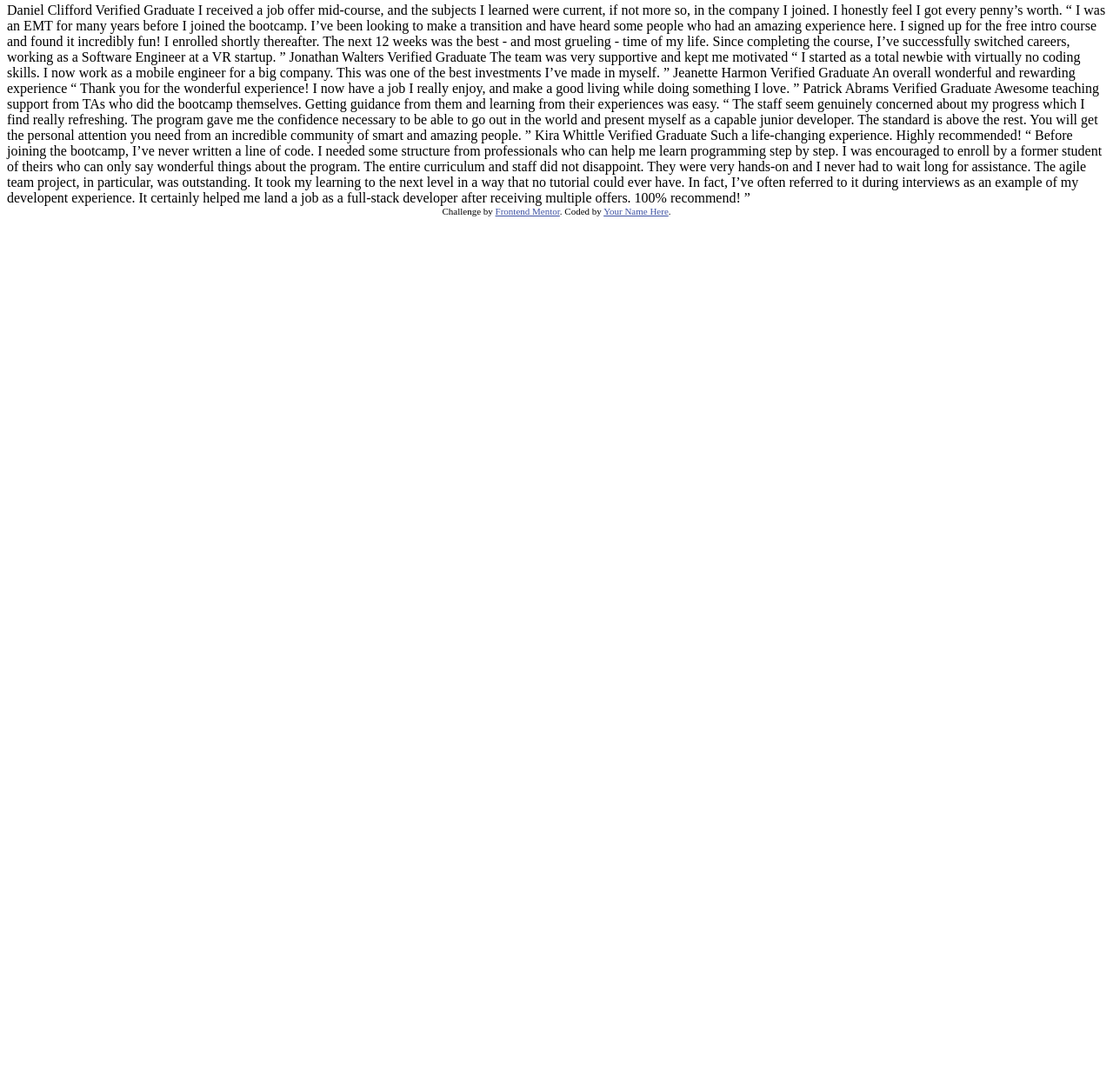
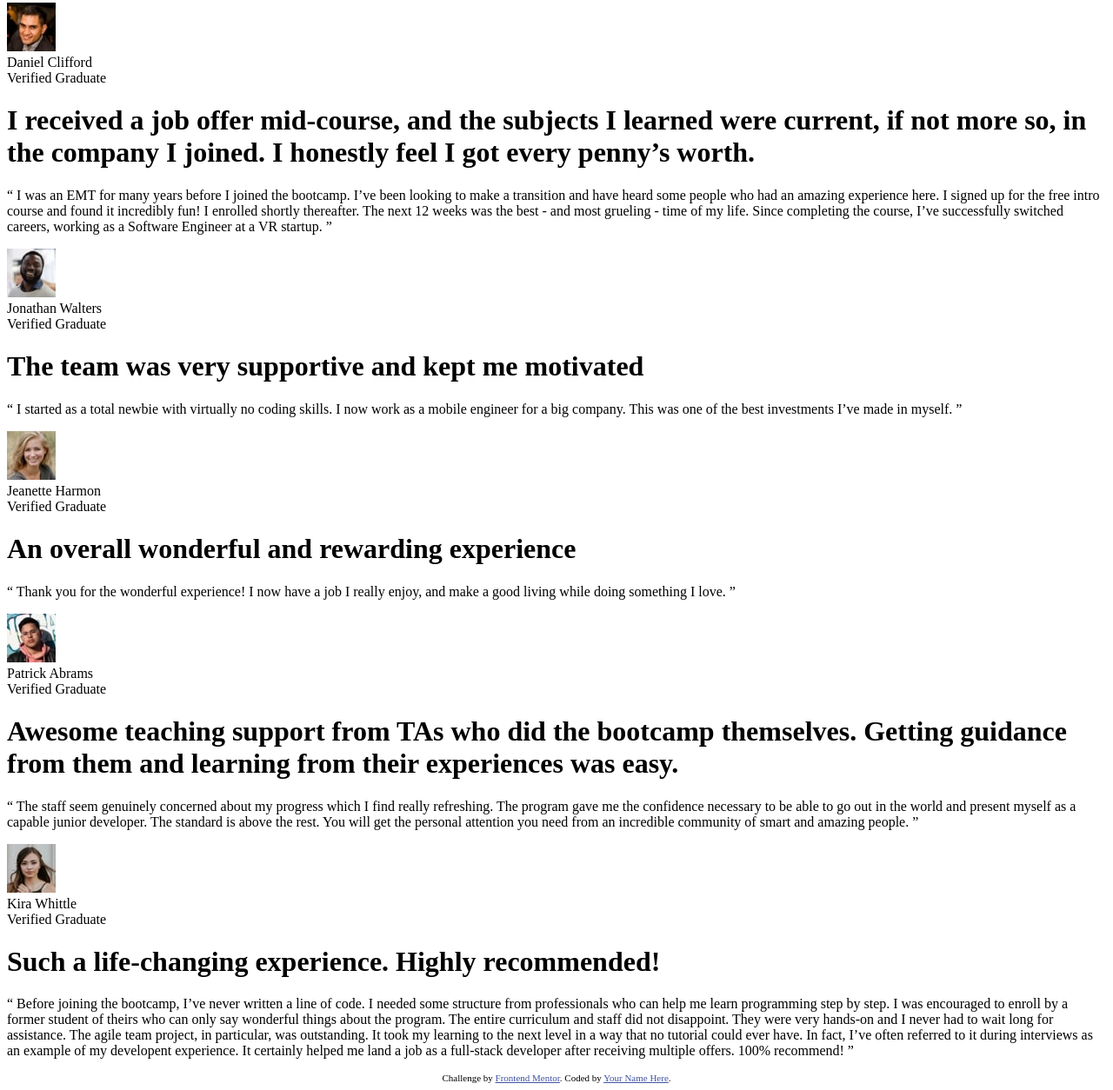
Before and after one commit to ra-y-oo/testimonials-grid-section-main, a plain HTML site: page index.html in a window 1280 px wide. Shown: the part 5-1259 px from the top of the page at 87% size. Before the commit the page ends 800 px from the top, so only its background shows below. Drawn offline with Linux system fonts and the light colour scheme.

Commit message:
Update index.html

```diff
--- a/index.html
+++ b/index.html
@@ -15,50 +15,99 @@
   </style>
 </head>
 <body>
-  Daniel Clifford
-  Verified Graduate
-
+  <main>
+    <div class="card">
+          <div class="profile">
+            <div class="prifile-img"><img src="./images/image-daniel.jpg" alt=""></div>
+            <div class="profile-dets">
+              <div class="name">    Daniel Clifford</div>
+          <div class="detail"> Verified Graduate</div>
+          </div>
+        </div>
+        <div class="card-txt">
+          <h1>
             I received a job offer mid-course, and the subjects I learned were current, if not more so,
             in the company I joined. I honestly feel I got every penny’s worth.
-
+          </h1>
+          <p>
             “ I was an EMT for many years before I joined the bootcamp. I’ve been looking to make a
             transition and have heard some people who had an amazing experience here. I signed up
             for the free intro course and found it incredibly fun! I enrolled shortly thereafter.
             The next 12 weeks was the best - and most grueling - time of my life. Since completing
             the course, I’ve successfully switched careers, working as a Software Engineer at a VR startup. ”
-
-  Jonathan Walters
-  Verified Graduate
-
+          </p>
+        </div>
+      </div>
+    <div class="card">
+          <div class="profile">
+            <div class="prifile-img"><img src="./images/image-jonathan.jpg" alt=""></div>
+            <div class="profile-dets">
+              <div class="name">  Jonathan Walters</div>
+          <div class="detail"> Verified Graduate</div>
+          </div>
+        </div>
+        <div class="card-txt">
+          <h1>
             The team was very supportive and kept me motivated
-
+          </h1>
+          <p>
             “ I started as a total newbie with virtually no coding skills. I now work as a mobile engineer
             for a big company. This was one of the best investments I’ve made in myself. ”
-
-  Jeanette Harmon
-  Verified Graduate
-
+          </p>
+        </div>
+      </div>
+    <div class="card">
+          <div class="profile">
+            <div class="prifile-img"><img src="./images/image-jeanette.jpg" alt=""></div>
+            <div class="profile-dets">
+              <div class="name">  Jeanette Harmon</div>
+          <div class="detail"> Verified Graduate</div>
+          </div>
+        </div>
+        <div class="card-txt">
+          <h1>
             An overall wonderful and rewarding experience
-
+          </h1>
+          <p>
             “ Thank you for the wonderful experience! I now have a job I really enjoy, and make a good living
             while doing something I love. ”
-
-  Patrick Abrams
-  Verified Graduate
-
+          </p>
+        </div>
+    </div>
+    <div class="card">
+          <div class="profile">
+            <div class="prifile-img"><img src="./images/image-patrick.jpg" alt=""></div>
+            <div class="profile-dets">
+              <div class="name">  Patrick Abrams</div>
+          <div class="detail"> Verified Graduate</div>
+          </div>
+        </div>
+        <div class="card-txt">
+          <h1>
             Awesome teaching support from TAs who did the bootcamp themselves. Getting guidance from them and
             learning from their experiences was easy.
-
+          </h1>
+          <p>
             “ The staff seem genuinely concerned about my progress which I find really refreshing. The program
             gave me the confidence necessary to be able to go out in the world and present myself as a capable
             junior developer. The standard is above the rest. You will get the personal attention you need from
             an incredible community of smart and amazing people. ”
-
-  Kira Whittle
-  Verified Graduate
-
+          </p>
+        </div>
+      </div>
+    <div class="card">
+          <div class="profile">
+            <div class="prifile-img"><img src="./images/image-kira.jpg" alt=""></div>
+            <div class="profile-dets">
+              <div class="name">  Kira Whittle</div>
+          <div class="detail"> Verified Graduate</div>
+          </div>
+        </div>
+        <div class="card-txt">
+          <h1>
             Such a life-changing experience. Highly recommended!
-
+          </h1>
+          <p>
             “ Before joining the bootcamp, I’ve never written a line of code. I needed some structure from
             professionals who can help me learn programming step by step. I was encouraged to enroll by a former
             student of theirs who can only say wonderful things about the program. The entire curriculum and staff
@@ -67,7 +116,10 @@
             could ever have. In fact, I’ve often referred to it during interviews as an example of my developent
             experience. It certainly helped me land a job as a full-stack developer after receiving multiple offers.
             100% recommend! ”
-
+          </p>
+        </div>
+      </div>
+  </main>
   <div class="attribution">
     Challenge by <a href="https://www.frontendmentor.io?ref=challenge" target="_blank">Frontend Mentor</a>.
     Coded by <a href="#">Your Name Here</a>.
```
Lines whose indentation alone changed are shown as unchanged.
